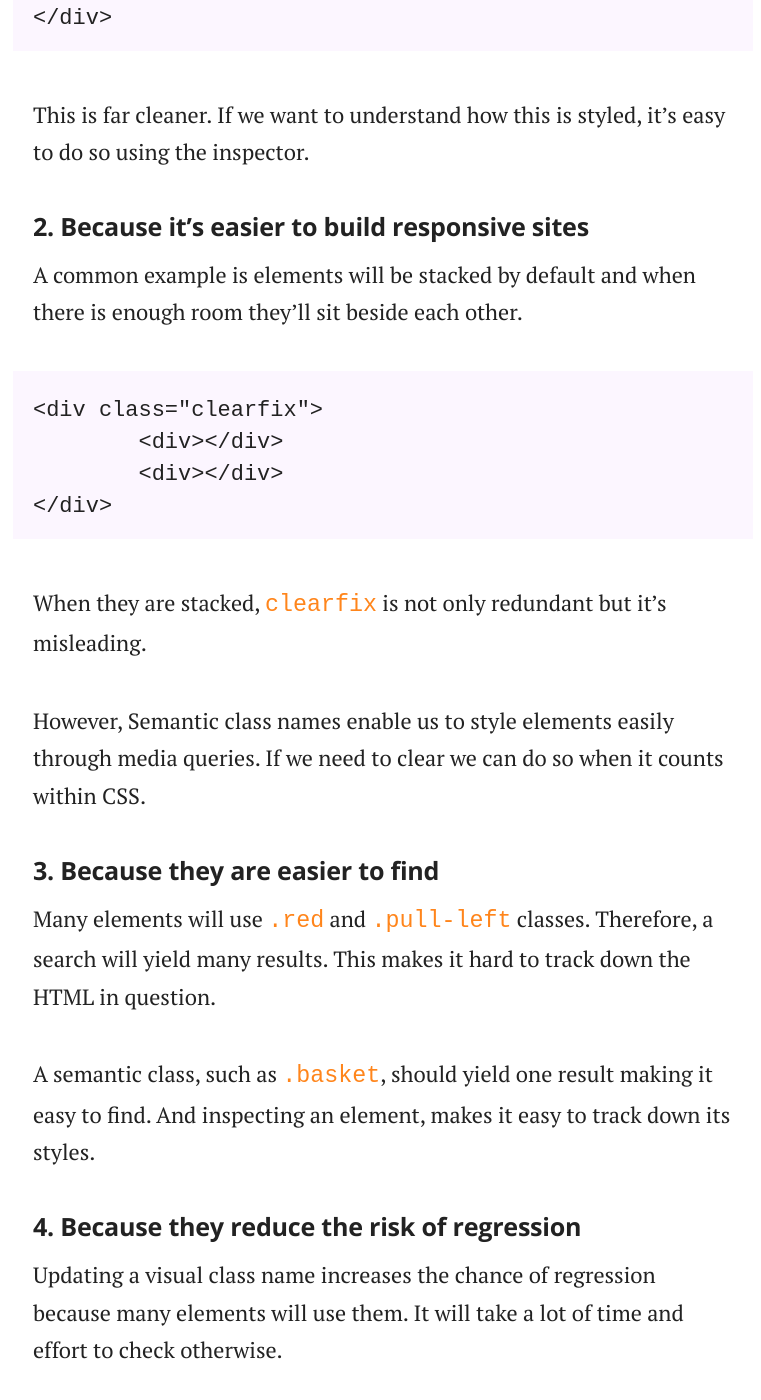
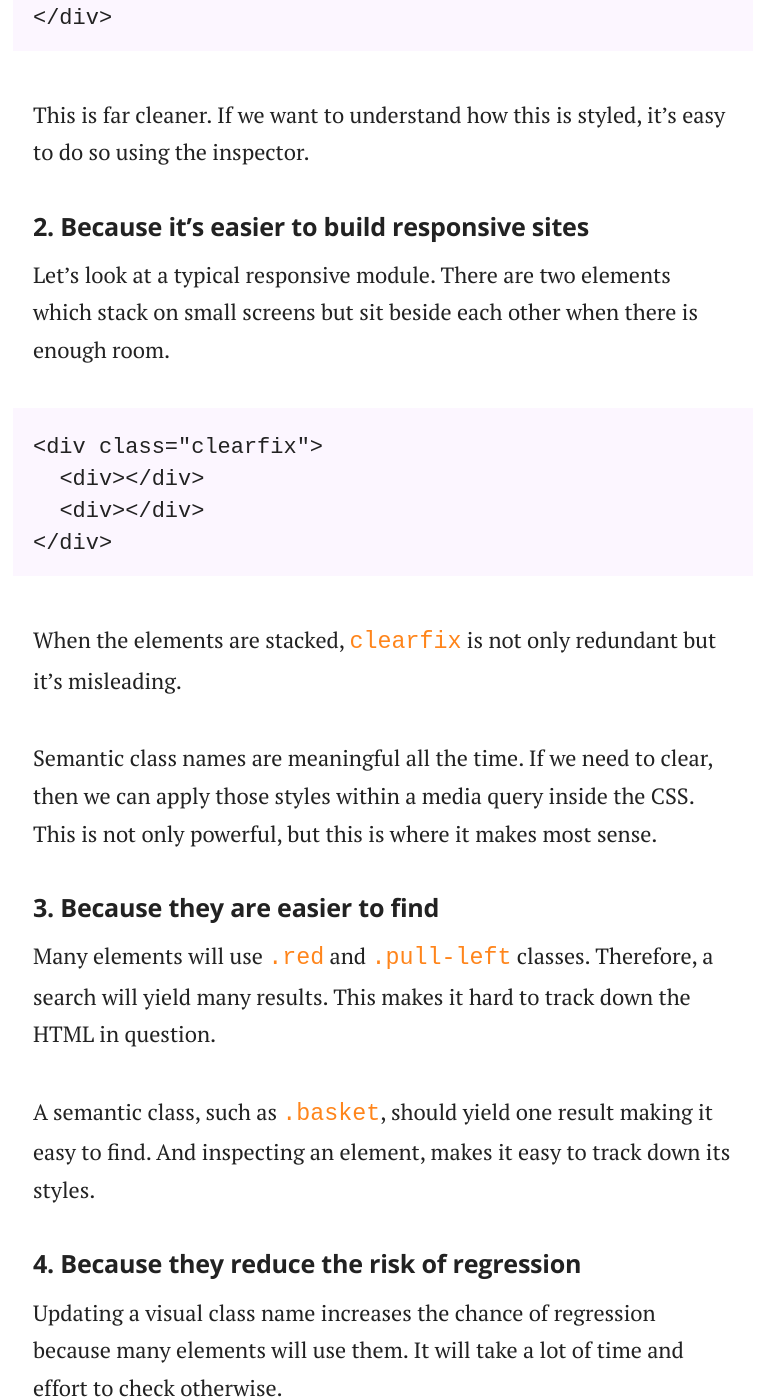
Before and after one commit to adamsilver/maintainablecss.com-jekyll, a Jekyll site: the page built from _chapters/02-semantics.md, in a window 1280 px wide and 1400 px high, scrolled down 2680 px. Shown: the whole window, without its empty margins (257-1018 px from the left). Built offline with Jekyll 4.4.1, drawn with Linux system fonts in a browser that asks for light colours.

Commit message:
Updates to semantics

```diff
--- a/_chapters/02-semantics.md
+++ b/_chapters/02-semantics.md
@@ -61,16 +61,16 @@ This is far cleaner. If we want to understand how this is styled, it's easy to d
 
 ## 2. Because it's easier to build responsive sites
 
-A common example is elements will be stacked by default and when there is enough room they'll sit beside each other.
+Let's look at a typical responsive module. There are two elements which stack on small screens but sit beside each other when there is enough room.
 
 	<div class="clearfix">
-		<div></div>
-		<div></div>
+	  <div></div>
+      <div></div>
 	</div>
 
-When they are stacked, `clearfix` is not only redundant but it's misleading.
+When the elements are stacked, `clearfix` is not only redundant but it's misleading.
 
-However, Semantic class names enable us to style elements easily through media queries. If we need to clear we can do so when it counts within CSS.
+Semantic class names are meaningful all the time. If we need to clear, then we can apply those styles within a media query inside the CSS. This is not only powerful, but this is where it makes most sense.
 
 ## 3. Because they are easier to find
 
```
